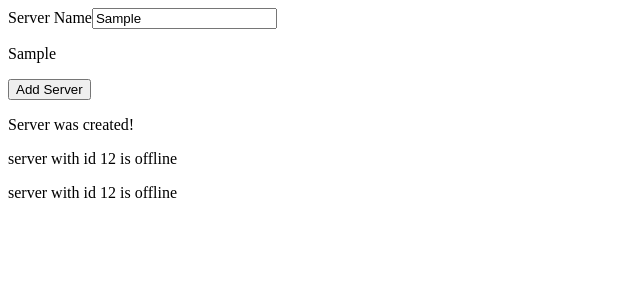
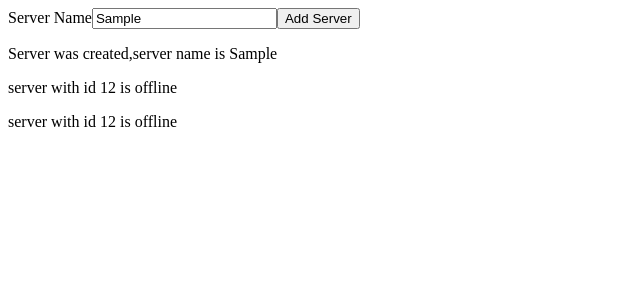
Before and after one commit to 7raul7k/angular-course, an Angular app: page / in a window 1280 px wide. Both pictures are taken after typing "Sample" into the empty fields and a click on the button "Add Server". Shown: the top 300 px of the page, without its empty margins (0-640 px from the left). Built offline with nearby package versions, Linux system fonts and the light colour scheme.

Commit message:
add ngif-to-output-data-conditionally

```diff
--- a/src/app/servers/servers.component.html
+++ b/src/app/servers/servers.component.html
@@ -1,9 +1,9 @@
 <label>Server Name</label>
 <!--<input type="text" class="form-control" (input)="onUpdateServerName($event)">-->
 <input type="text" class="form-control" [(ngModel)]="serverName">
-<p>{{serverName}}</p>
-
 <button class="btn btn-primary" [disabled]="!allowsNewServer" (click)="onCreateServer()">Add Server</button>
-<p> {{serverCreationStatus}}</p>
+<!--<p [innerText]="allowsNewServer"></p>-->
+<!--<p> {{serverCreationStatus}}</p>-->
+<p *ngIf="serverCreated">Server was created,server name is {{serverName}}</p>
 <app-server></app-server>
 <app-server></app-server>
--- a/src/app/servers/servers.component.ts
+++ b/src/app/servers/servers.component.ts
@@ -10,6 +10,7 @@
   allowsNewServer = false;
   serverCreationStatus = 'No server was created!';
   serverName = '';
+  serverCreated = false;
   constructor() {
     setTimeout(() => {
       this.allowsNewServer = true;
@@ -22,6 +23,7 @@
 
   onCreateServer(){
     this.serverCreationStatus = 'Server was created!';
+    this.serverCreated = true;
   }
 
   onUpdateServerName(event: Event){
```
